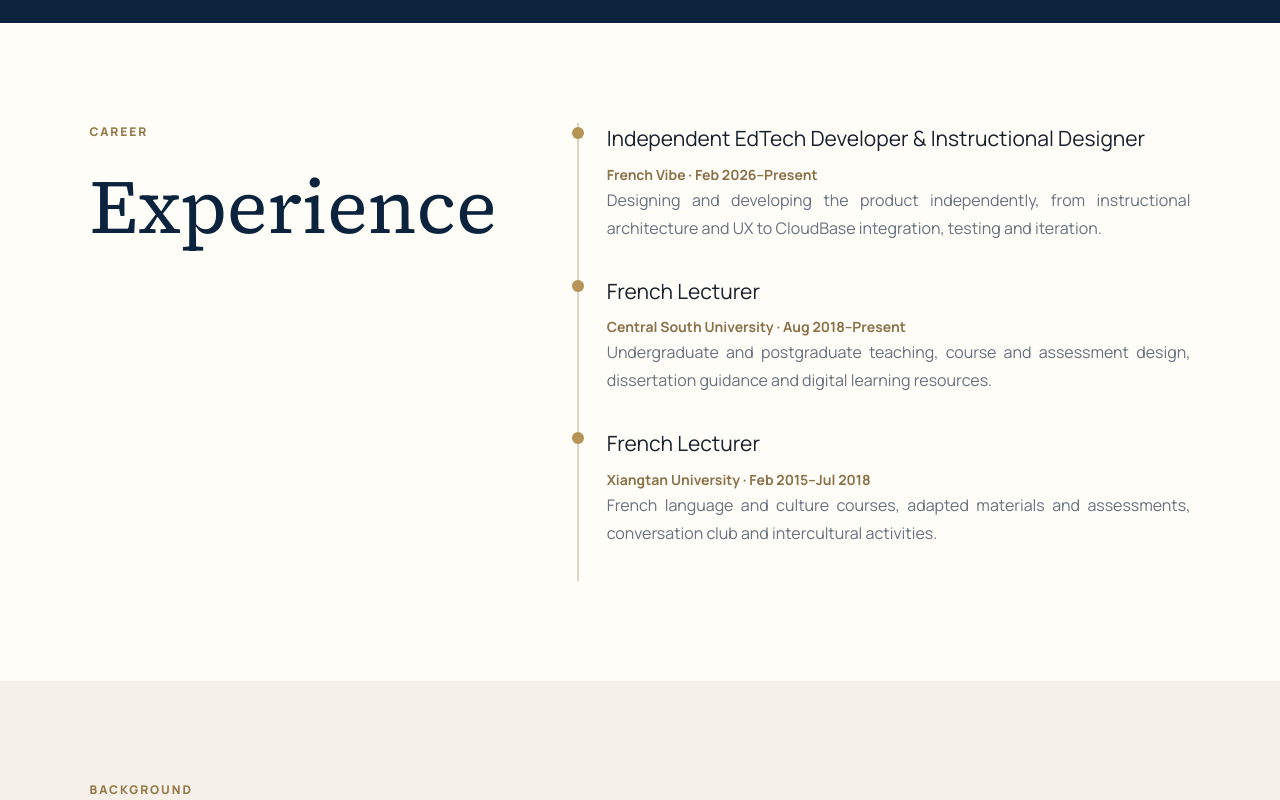
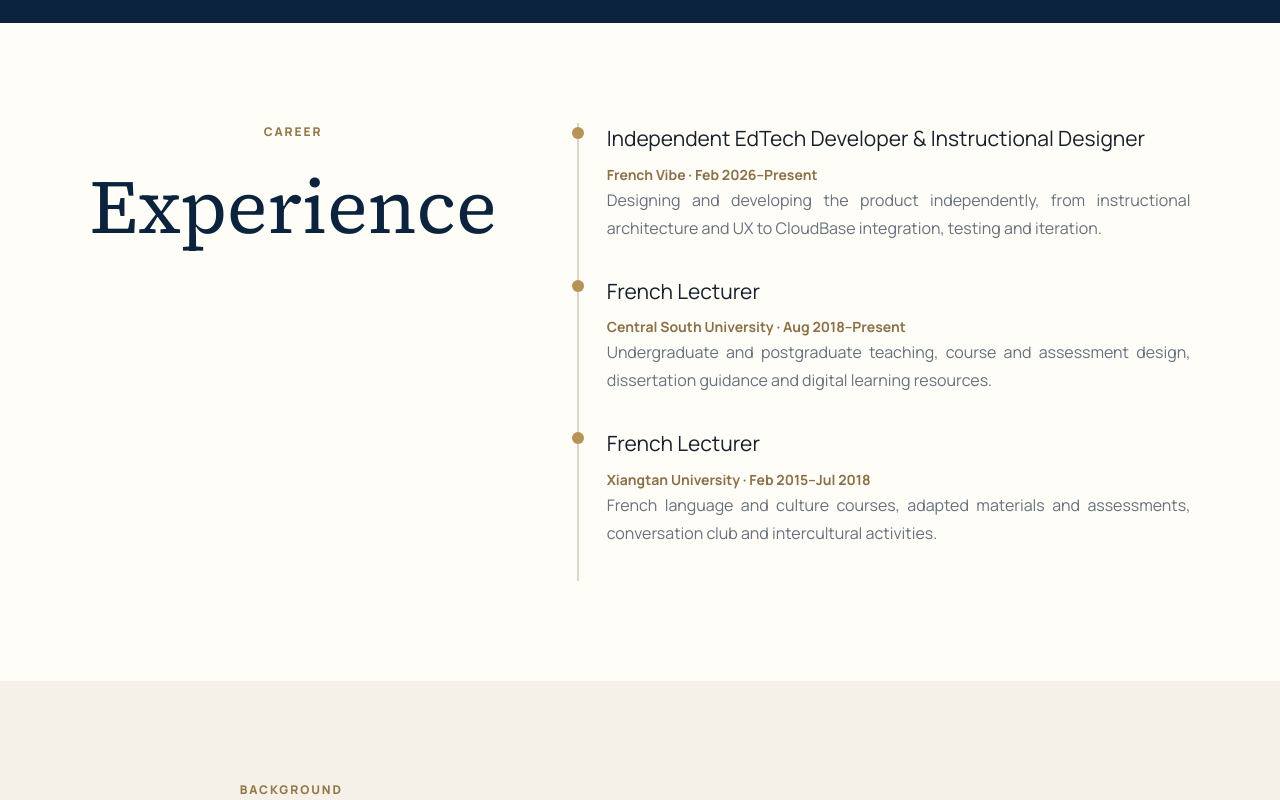
Before and after one commit to Chichi6625/christophe-dubuisson-portfolio, a Next.js app: page / in a window 1280 px wide. Shown: the part 7260-8060 px from the top of the page. Built offline with nearby package versions, Linux system fonts and the light colour scheme.

Commit message:
Center career and background headings

```diff
--- a/app/globals.css
+++ b/app/globals.css
@@ -429,6 +429,10 @@ figcaption {
   gap: 80px;
 }
 
+.split > div:first-child {
+  text-align: center;
+}
+
 .section > div > h2 {
   color: var(--navy);
 }
```
